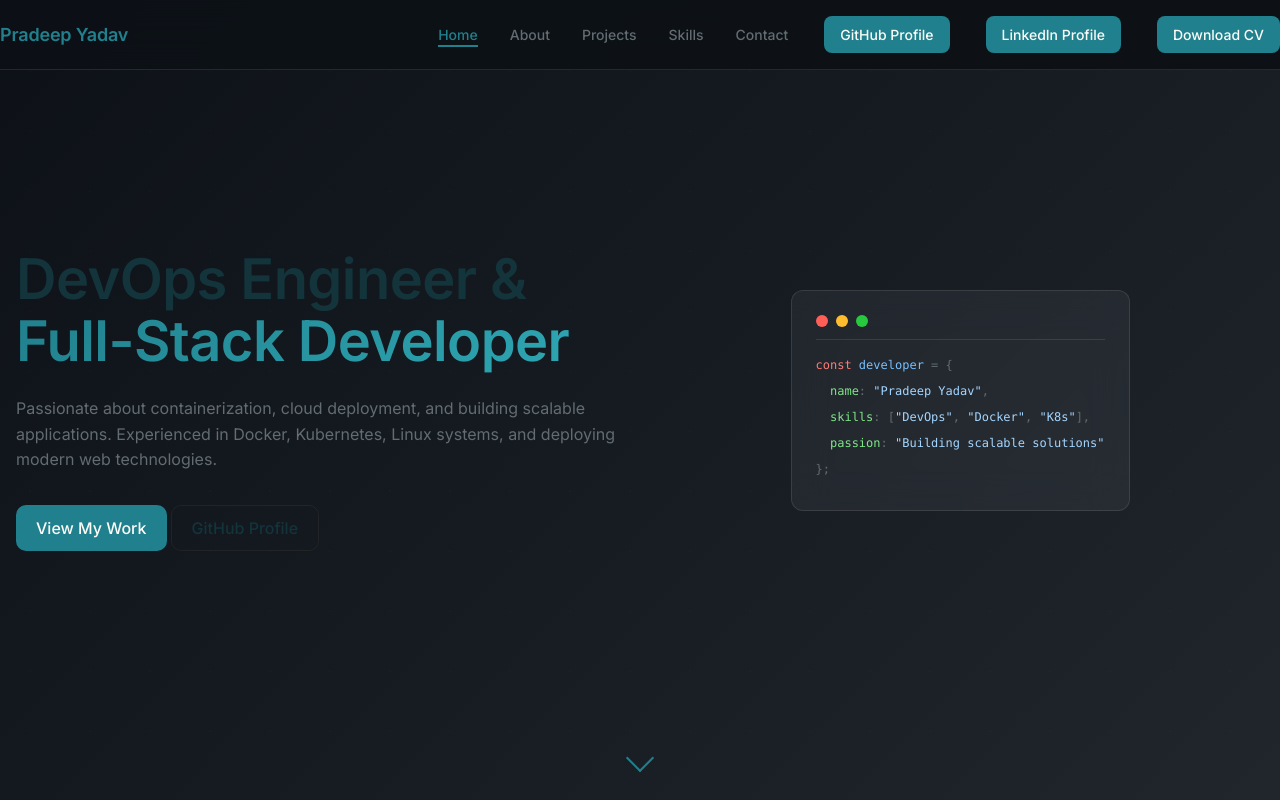
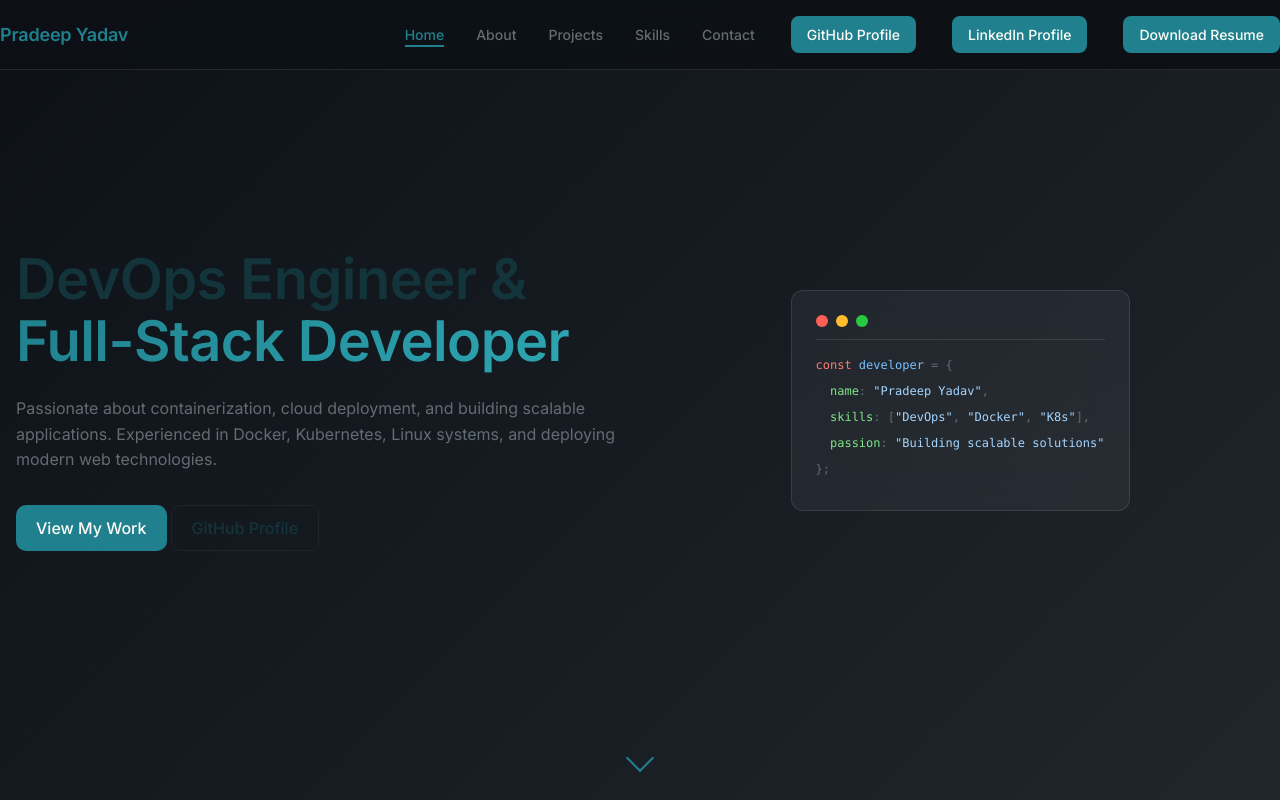
Before and after one commit to devopspradeepyadav/website, a plain HTML site: page index.html in a window 1280 px wide. Shown: the top 800 px of the page. Drawn offline with Linux system fonts and the light colour scheme; a web font is replaced by a local one.

Commit message:
Minor fix and new resume updated

```diff
--- a/index.html
+++ b/index.html
@@ -74,8 +74,8 @@
                     </a>
                 </li>
                 <li class="nav__item">
-                    <a href="https://linkedin.com/in/pullpy" target="_blank" class="btn btn--primary nav__cta">
-                        Download CV
+                    <a href="/cv/Pradeep Resume Aug 2025.pdf" target="_blank" class="btn btn--primary nav__cta">
+                        Download Resume
                     </a>
                 </li>
             </ul>
```
Also changed, not shown: 1 other file.
